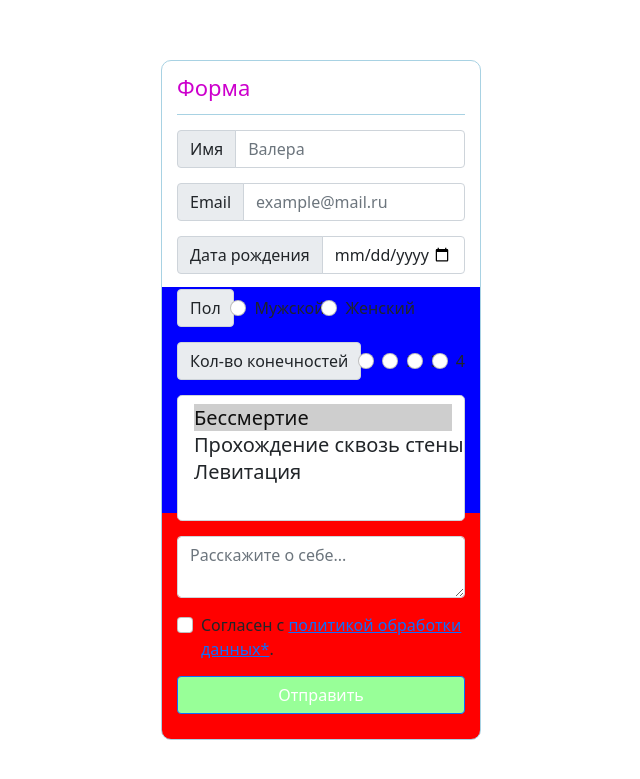
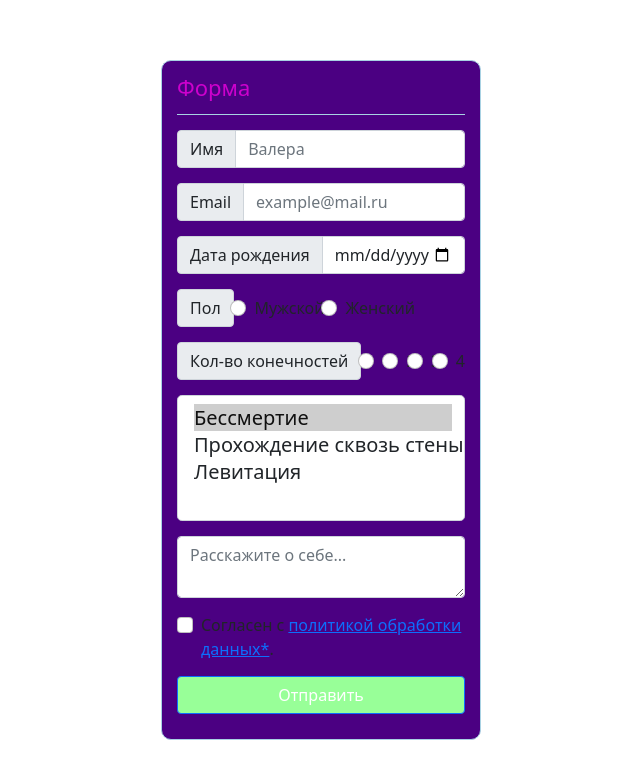
Before and after one commit to xobpuk/web, a PHP site: page /PHP/form.php in a window 1280 px wide. Shown: the top 779 px of the page, without its empty margins (319-959 px from the left). Run offline with PHP 8.4, Linux system fonts and the light colour scheme.

Commit message:
Update style.css

```diff
--- a/PHP/style.css
+++ b/PHP/style.css
@@ -14,10 +14,7 @@ body {
 }
 
 .form-container {
-     background: linear-gradient(to bottom,
-        #ffffff 33.3%,
-        #0000ff 33.3% 66.6%,
-        #ff0000 66.6%);
+     background-color:#4B0082;
     display:flex;
     justify-content: space-between;
     flex-direction: column;
```
